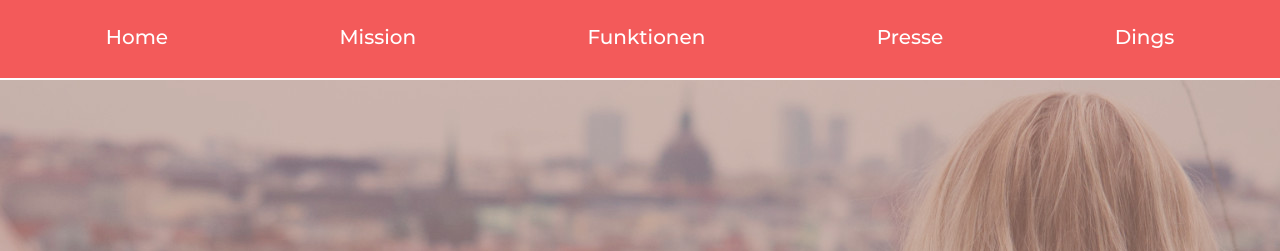
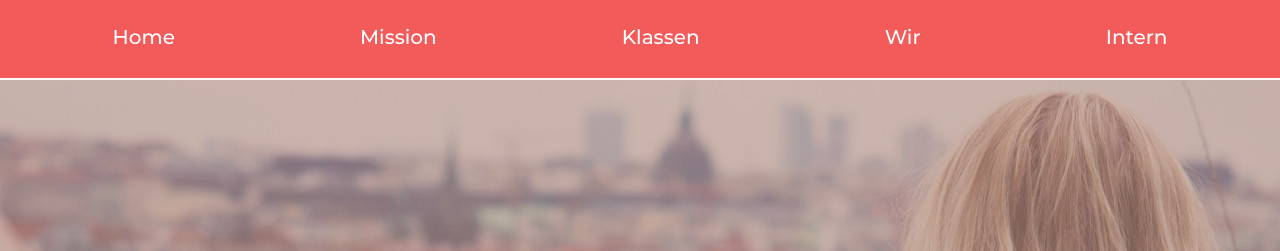
Before and after one commit to MM8000/SEM2_Nevermore_Academy, a plain HTML site: page index.html in a window 1280 px wide. Shown: the top 251 px of the page. Drawn offline with Linux system fonts and the light colour scheme.

Commit message:
Update index.html
vorläufige nav title

```diff
--- a/index.html
+++ b/index.html
@@ -18,9 +18,9 @@
 <nav class="navigation">
 	<a class="navigation__item" href="/index.html" data-scroll-reaction>Home</a>
 	<a class="navigation__item" href="/subpages/sub1.html" data-scroll-reaction>Mission</a>
-	<a class="navigation__item" href="/subpages/sub2.html" data-scroll-reaction>Funktionen</a>
-	<a class="navigation__item" href="/subpages/sub3.html" data-scroll-reaction>Presse</a>
-	<a class="navigation__item" href="/subpages/sub4.html" data-scroll-reaction>Dings</a>
+	<a class="navigation__item" href="/subpages/sub2.html" data-scroll-reaction>Klassen</a>
+	<a class="navigation__item" href="/subpages/sub3.html" data-scroll-reaction>Wir</a>
+	<a class="navigation__item" href="/subpages/sub4.html" data-scroll-reaction>Intern</a>
 </nav>
 
 <header class="hero-header">
```
